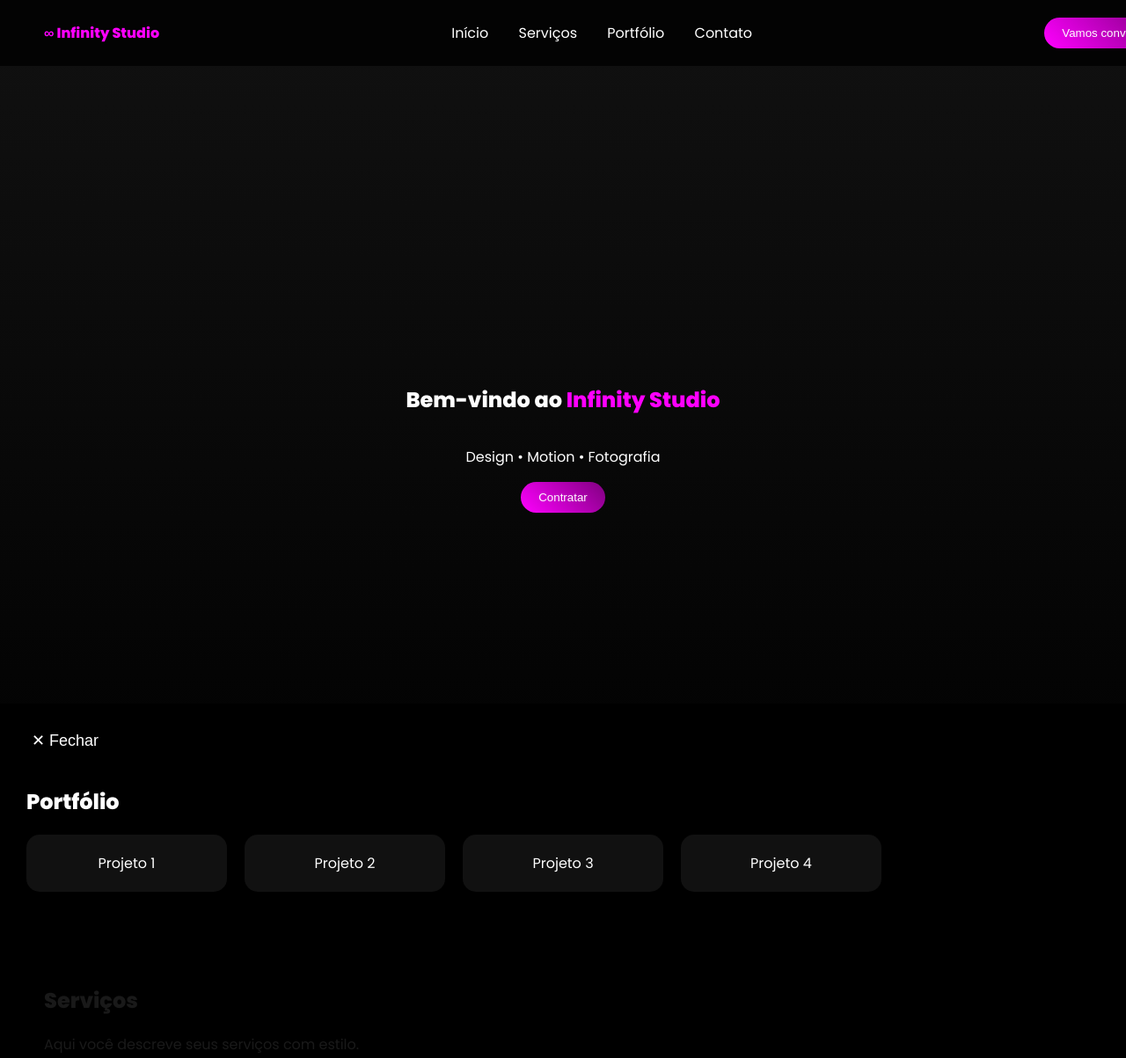
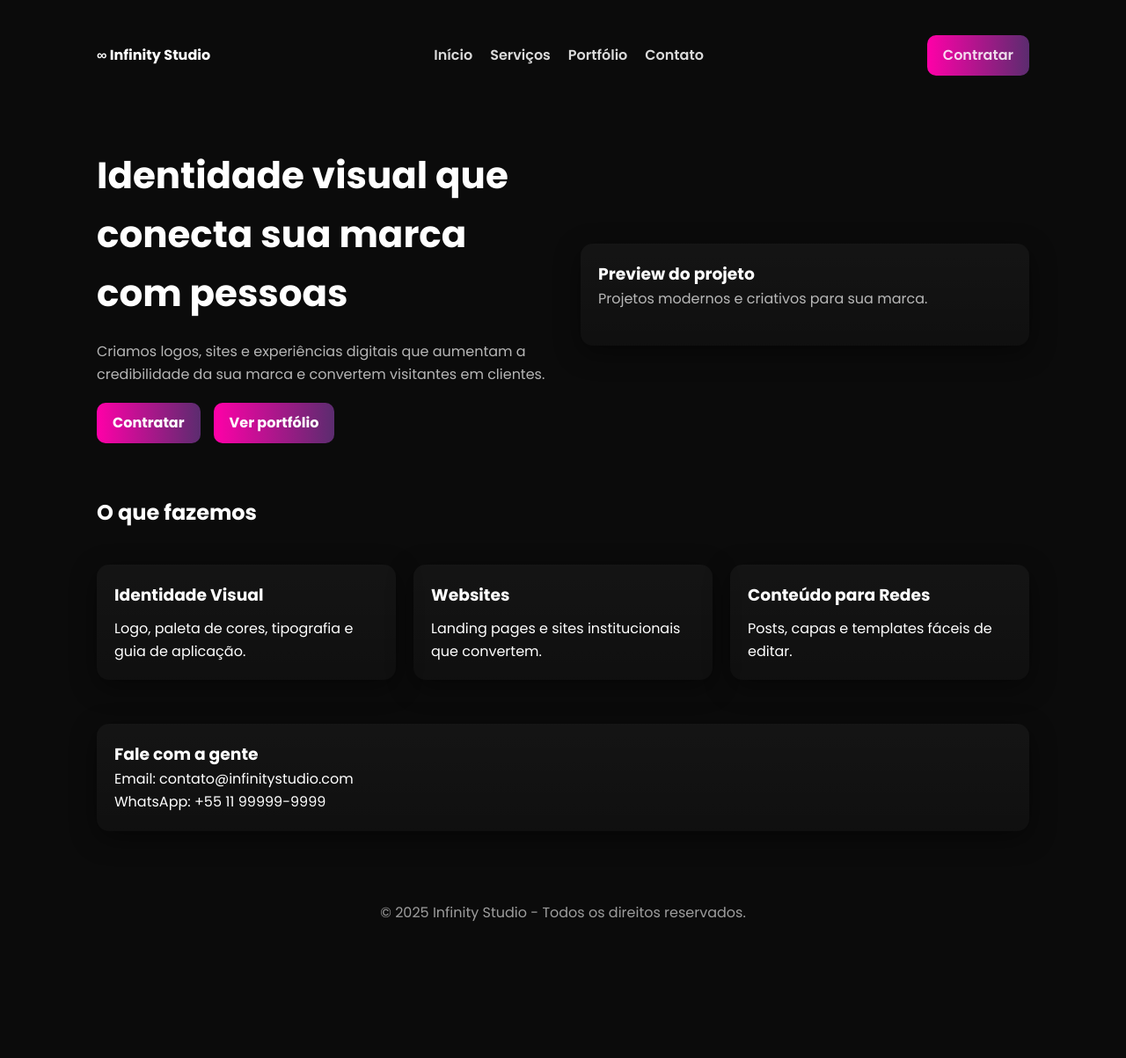
Before and after one commit to nf13kk/meusite, a plain HTML site: page index.html in a window 1280 px wide. Shown: the top 1203 px of the page at 88% size. After the commit the page ends 1100 px from the top, so only its background shows below. Drawn offline with Linux system fonts and the light colour scheme.

Commit message:
Add files via upload

```diff
--- a/index.html
+++ b/index.html
@@ -1,3 +1,4 @@
+
 <!DOCTYPE html>
 <html lang="pt-BR">
 <head>
@@ -5,67 +6,66 @@
   <meta name="viewport" content="width=device-width, initial-scale=1.0">
   <title>Infinity Studio</title>
   <link rel="stylesheet" href="style.css">
-  <link href="https://fonts.googleapis.com/css2?family=Poppins:wght@400;600;800&display=swap" rel="stylesheet">
 </head>
 <body>
+  <div class="container">
     <header>
-    <div class="logo">∞ Infinity Studio</div>
-    <nav>
-      <a href="#home">Início</a>
-      <a href="#servicos">Serviços</a>
-      <a href="#" id="openPortfolio">Portfólio</a>
-      <a href="#contato">Contato</a>
-    </nav>
-    <button class="btn">Vamos conversar</button>
+      <div class="nav">
+        <div class="brand"><strong>∞ Infinity Studio</strong></div>
+        <ul>
+          <li><a href="index.html">Início</a></li>
+          <li><a href="#servicos">Serviços</a></li>
+          <li><a href="portfolio.html">Portfólio</a></li>
+          <li><a href="#contato">Contato</a></li>
+        </ul>
+        <a class="cta" href="https://wa.me/5511999999999" target="_blank">Contratar</a>
+      </div>
     </header>
 
-  <section class="hero" id="home">
-    <h1>Bem-vindo ao <span>Infinity Studio</span></h1>
-    <p>Design • Motion • Fotografia</p>
-    <button class="btn">Contratar</button>
+    <section class="hero">
+      <div>
+        <h1>Identidade visual que conecta sua marca com pessoas</h1>
+        <p>Criamos logos, sites e experiências digitais que aumentam a credibilidade da sua marca e convertem visitantes em clientes.</p>
+        <div class="hero-buttons">
+          <a href="https://wa.me/5511999999999" target="_blank" class="cta">Contratar</a>
+          <a href="portfolio.html" class="cta">Ver portfólio</a>
+        </div>
+      </div>
+      <div class="card">
+        <h3>Preview do projeto</h3>
+        <p>Projetos modernos e criativos para sua marca.</p>
+      </div>
     </section>
 
-  <section class="servicos" id="servicos">
-    <h2>Serviços</h2>
-    <p>Aqui você descreve seus serviços com estilo.</p>
+    <section id="servicos">
+      <h2>O que fazemos</h2>
+      <div class="services">
+        <div class="card service">
+          <h3>Identidade Visual</h3>
+          <p>Logo, paleta de cores, tipografia e guia de aplicação.</p>
+        </div>
+        <div class="card service">
+          <h3>Websites</h3>
+          <p>Landing pages e sites institucionais que convertem.</p>
+        </div>
+        <div class="card service">
+          <h3>Conteúdo para Redes</h3>
+          <p>Posts, capas e templates fáceis de editar.</p>
+        </div>
+      </div>
     </section>
 
-  <section class="contato" id="contato">
-    <h2>Contato</h2>
-    <p>Coloque aqui suas informações de contato.</p>
+    <section id="contato" style="margin-top:50px;">
+      <div class="card">
+        <h3>Fale com a gente</h3>
+        <p>Email: contato@infinitystudio.com</p>
+        <p>WhatsApp: +55 11 99999-9999</p>
+      </div>
     </section>
 
     <footer>
       © 2025 Infinity Studio - Todos os direitos reservados.
     </footer>
-
-  <!-- Modal Portfólio -->
-  <div class="portfolio-modal" id="portfolioModal">
-    <div class="portfolio-content">
-      <button id="closePortfolio" class="close-btn">✕ Fechar</button>
-      <h2>Portfólio</h2>
-      <div class="grid">
-        <div class="card">Projeto 1</div>
-        <div class="card">Projeto 2</div>
-        <div class="card">Projeto 3</div>
-        <div class="card">Projeto 4</div>
   </div>
-    </div>
-  </div>
-
-  <script>
-    const openBtn = document.getElementById("openPortfolio");
-    const modal = document.getElementById("portfolioModal");
-    const closeBtn = document.getElementById("closePortfolio");
-
-    openBtn.addEventListener("click", (e) => {
-      e.preventDefault();
-      modal.classList.add("active");
-    });
-
-    closeBtn.addEventListener("click", () => {
-      modal.classList.remove("active");
-    });
-  </script>
 </body>
 </html>
--- a/style.css
+++ b/style.css
@@ -1,125 +1,164 @@
-body {
+
+@import url('https://fonts.googleapis.com/css2?family=Poppins:wght@400;600;700&display=swap');
+
+:root {
+  --purple: #5B2C6F;
+  --magenta: #FF00A8;
+  --black: #0b0b0b;
+  --white: #ffffff;
+  --glass: rgba(255,255,255,0.06);
+  --radius: 14px;
+  --shadow: 0 8px 30px rgba(0,0,0,0.45);
+}
+
+* {
+  box-sizing: border-box;
   margin: 0;
-  font-family: 'Poppins', sans-serif;
-  background: #000;
-  color: #fff;
+  padding: 0;
+}
+
+html {
   scroll-behavior: smooth;
 }
 
+body {
+  font-family: 'Poppins', sans-serif;
+  background: var(--black);
+  color: var(--white);
+  line-height: 1.6;
+}
+
+.container {
+  max-width: 1100px;
+  margin: 0 auto;
+  padding: 20px;
+}
+
+/* NAV */
 header {
+  padding: 20px 0;
+}
+
+.nav {
   display: flex;
   justify-content: space-between;
   align-items: center;
-  padding: 20px 50px;
-  background: rgba(0, 0, 0, 0.8);
-  position: fixed;
-  top: 0;
-  width: 100%;
-  z-index: 1000;
 }
 
-.logo {
-  font-weight: 800;
-  color: magenta;
+.nav ul {
+  list-style: none;
+  display: flex;
+  gap: 20px;
 }
 
-nav a {
-  margin: 0 15px;
+.nav a {
+  color: rgba(255,255,255,0.85);
   text-decoration: none;
-  color: #fff;
-  transition: color 0.3s;
+  font-weight: 600;
+  transition: 0.3s;
 }
 
-nav a:hover {
-  color: magenta;
+.nav a:hover {
+  color: var(--magenta);
 }
 
-.btn {
-  padding: 10px 20px;
-  border: none;
-  border-radius: 25px;
-  background: linear-gradient(45deg, magenta, purple);
-  color: #fff;
-  cursor: pointer;
-  transition: transform 0.3s, box-shadow 0.3s;
+/* CTA */
+.cta {
+  background: linear-gradient(90deg, var(--magenta), var(--purple));
+  padding: 10px 18px;
+  border-radius: 10px;
+  color: var(--white);
+  font-weight: 700;
+  text-decoration: none;
+  transition: 0.3s;
 }
 
-.btn:hover {
+.cta:hover {
   transform: scale(1.05);
-  box-shadow: 0 0 15px magenta;
+  box-shadow: 0 0 20px rgba(255,0,168,0.5);
 }
 
+/* HERO */
 .hero {
-  height: 100vh;
-  display: flex;
-  flex-direction: column;
-  justify-content: center;
+  display: grid;
+  grid-template-columns: 1fr 1fr;
+  gap: 40px;
   align-items: center;
-  text-align: center;
-  background: linear-gradient(to bottom, #111, #000);
+  padding: 60px 0;
 }
 
-.hero span {
-  color: magenta;
+.hero h1 {
+  font-size: 42px;
+  margin-bottom: 20px;
+  animation: fadeInUp 1s ease;
 }
 
-section {
-  padding: 100px 50px;
-}
-
-footer {
-  text-align: center;
-  padding: 20px;
-  background: #111;
-}
-
-/* Modal estilo aba iPhone */
-.portfolio-modal {
-  position: fixed;
-  bottom: 0;
-  left: 0;
-  width: 100%;
-  height: 100%;
-  background: rgba(0, 0, 0, 0.9);
-  transform: translateY(100%);
-  transition: transform 0.5s ease-in-out;
-  z-index: 2000;
-}
-
-.portfolio-modal.active {
-  transform: translateY(0);
-}
-
-.portfolio-content {
-  padding: 30px;
-  height: 100%;
-  overflow-y: auto;
-}
-
-.close-btn {
-  background: none;
-  border: none;
-  color: #fff;
-  font-size: 18px;
-  cursor: pointer;
+.hero p {
+  color: rgba(255,255,255,0.7);
   margin-bottom: 20px;
 }
 
-.grid {
-  display: grid;
-  grid-template-columns: repeat(auto-fill, minmax(200px, 1fr));
-  gap: 20px;
+.hero-buttons {
+  display: flex;
+  gap: 15px;
 }
 
+/* Cards */
 .card {
-  background: #111;
+  background: linear-gradient(180deg, rgba(255,255,255,0.04), rgba(255,255,255,0.02));
+  border-radius: var(--radius);
   padding: 20px;
-  border-radius: 15px;
-  text-align: center;
-  transition: transform 0.3s, box-shadow 0.3s;
+  box-shadow: var(--shadow);
+  transition: 0.3s;
 }
 
 .card:hover {
   transform: translateY(-5px);
-  box-shadow: 0 0 20px magenta;
 }
+
+/* Services */
+.services {
+  display: grid;
+  grid-template-columns: repeat(auto-fit, minmax(280px, 1fr));
+  gap: 20px;
+  margin-top: 40px;
+}
+
+.service h3 {
+  margin-bottom: 10px;
+}
+
+/* Portfolio */
+.gallery {
+  display: grid;
+  grid-template-columns: repeat(auto-fit, minmax(250px, 1fr));
+  gap: 15px;
+}
+
+.gitem {
+  border-radius: 12px;
+  overflow: hidden;
+  height: 200px;
+  background-size: cover;
+  background-position: center;
+  transition: transform 0.4s ease, filter 0.4s ease;
+}
+
+.gitem:hover {
+  transform: scale(1.05);
+  filter: brightness(1.2);
+}
+
+/* Footer */
+footer {
+  padding: 30px 0;
+  text-align: center;
+  color: rgba(255,255,255,0.6);
+  margin-top: 50px;
+}
+
+/* Animations */
+@keyframes fadeInUp {
+  from { opacity: 0; transform: translateY(20px); }
+  to { opacity: 1; transform: translateY(0); }
+}
```
Lines whose indentation alone changed are shown as unchanged.
